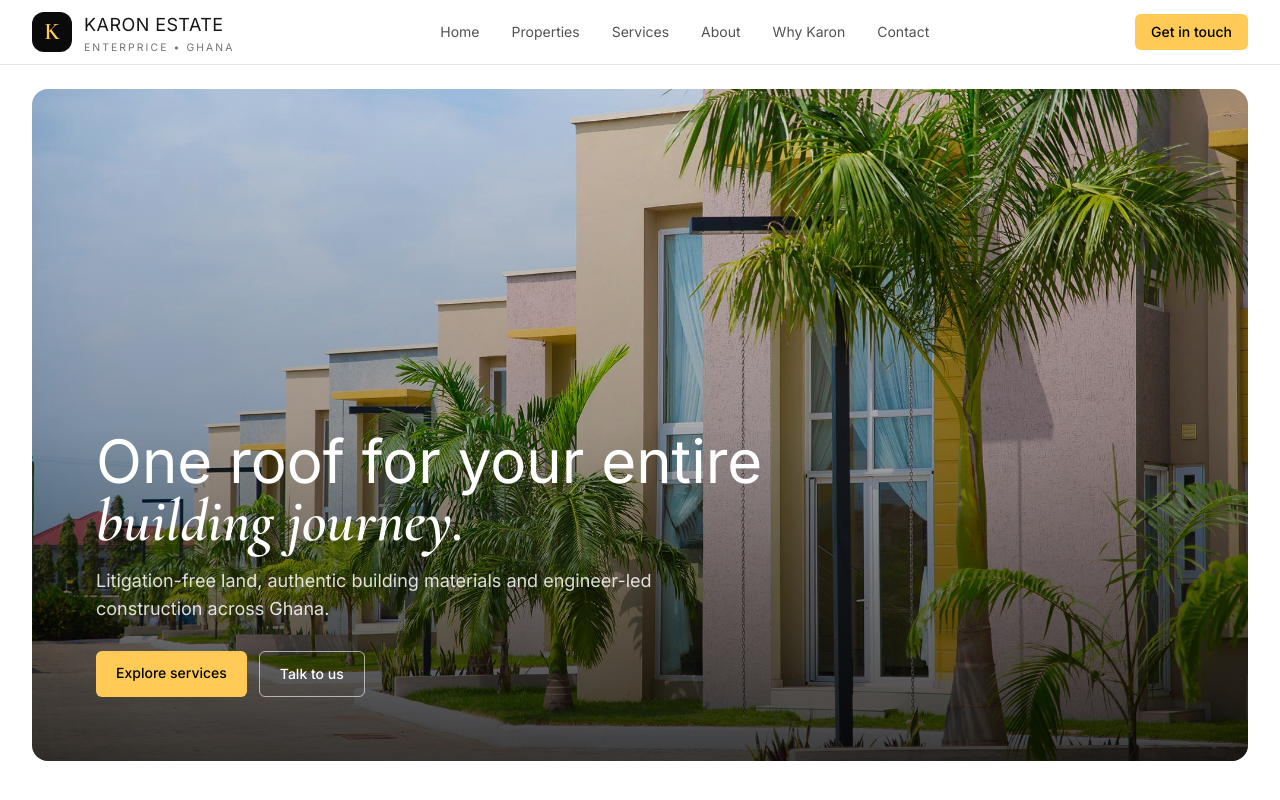
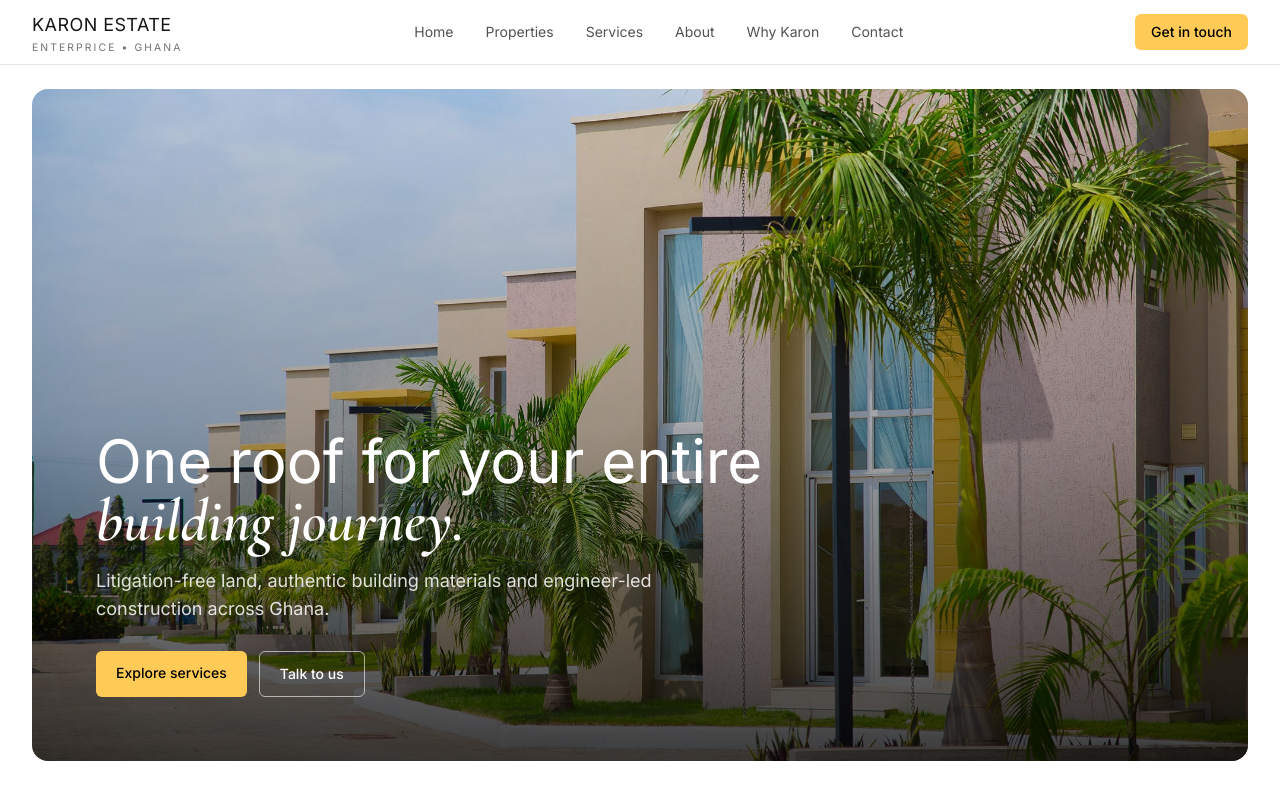
Before and after one commit to aaronkossam/estate-website, a React (Vite) app: page / in a window 1280 px wide. Shown: the top 800 px of the page. Built offline with nearby package versions, Linux system fonts and the light colour scheme; a web font is replaced by a local one.

Commit message:
Remove K logo icon from header and footer

```diff
--- a/src/components/Logo.jsx
+++ b/src/components/Logo.jsx
@@ -3,9 +3,6 @@ import { brand } from "../data";
 export default function Logo({ className = "" }) {
   return (
     <a href="#home" className={`flex items-center gap-3 ${className}`}>
-      <span className="flex h-10 w-10 items-center justify-center rounded-xl bg-neutral-950 font-serif text-2xl font-semibold leading-none text-brand">
-        K
-      </span>
       <span className="leading-none">
         <span className="block font-display text-lg uppercase tracking-wide">{brand.name}</span>
         <span className="mt-1 block text-[0.65rem] uppercase tracking-[0.2em] text-neutral-500">{brand.tagline}</span>
```
